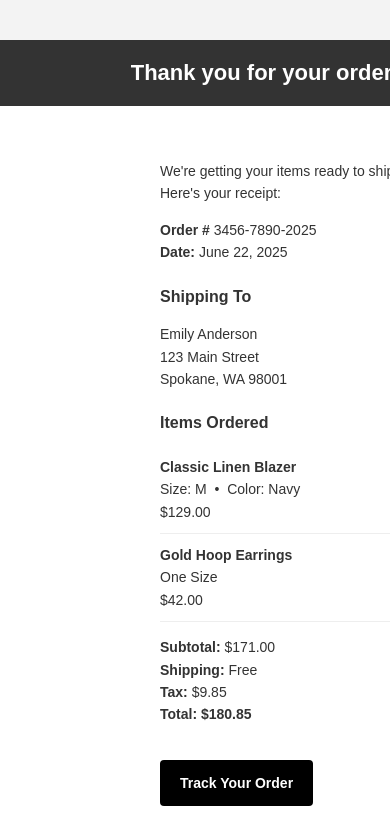
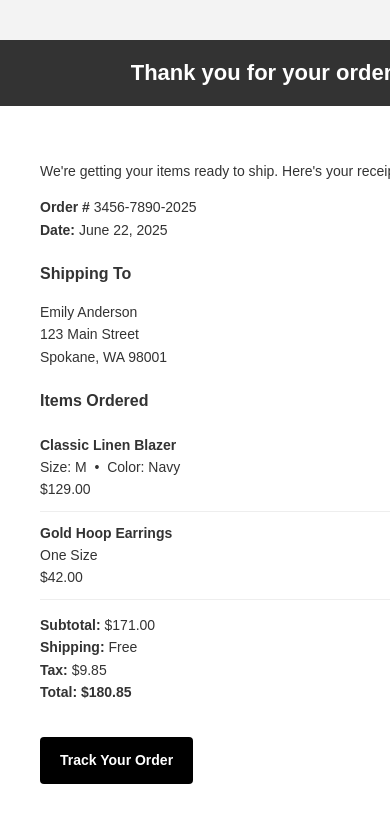
Before and after one commit to strongj3369/jenniferstrong.dev, a plain HTML site: page transactional-email/E2-02-transactional-departmentstore.html in a window 390 px wide. Shown: the top 821 px of the page. Drawn offline with Linux system fonts and the light colour scheme.

Commit message:
Update E2-02-transactional-departmentstore.html
updating the mobile view

```diff
--- a/transactional-email/E2-02-transactional-departmentstore.html
+++ b/transactional-email/E2-02-transactional-departmentstore.html
@@ -62,6 +62,18 @@
             color: #888;
             padding: 20px;
         }
+
+        /* Mobile fixes */
+        @media screen and (max-width: 600px) {
+            .content table td[width="25%"] {
+                display: none !important;
+            }
+
+            .content table td[width="50%"] {
+                width: 100% !important;
+                padding: 0 20px !important;
+            }
+        }
     </style>
 </head>
 
@@ -72,7 +84,7 @@
             <td align="center" valign="middle" style="padding: 40px 0;">
 
                 <!-- Main content table -->
-                <table width="600" cellpadding="0" cellspacing="0" style="background-color: #ffffff;">
+                <table width="600" cellpadding="0" cellspacing="0" style="background-color: #ffffff; max-width: 600px;">
                     <tr>
                         <td class="header">Thank you for your order, Emily!</td>
                     </tr>
```
